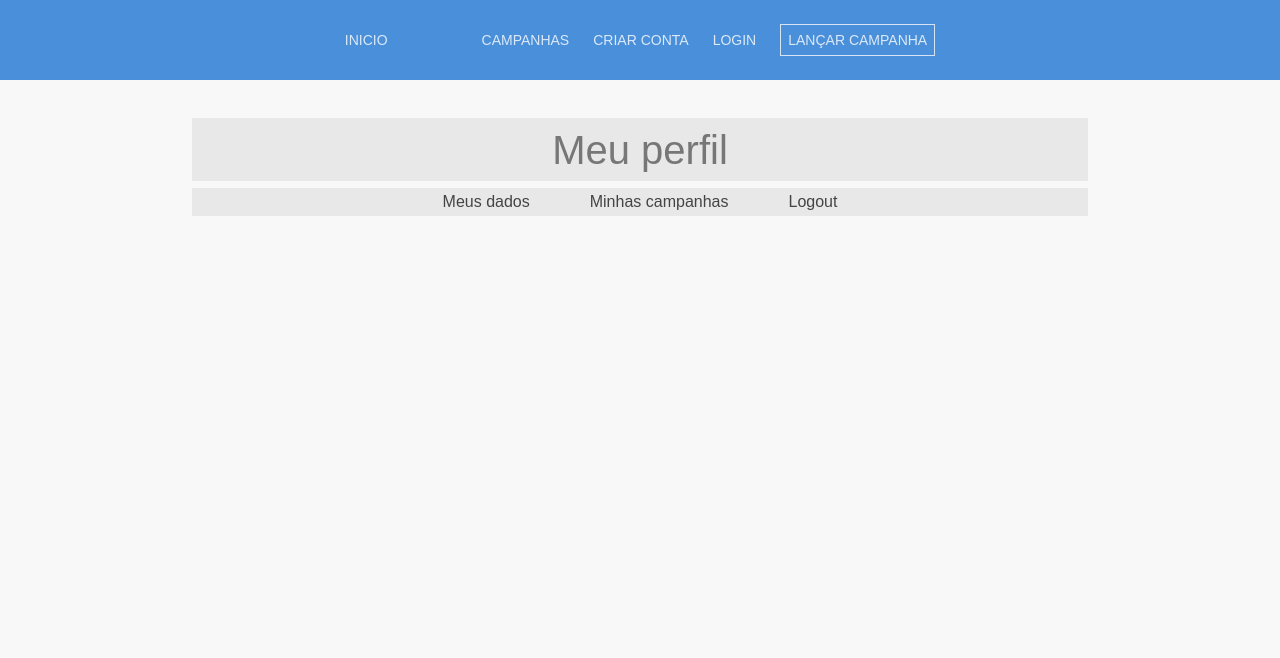
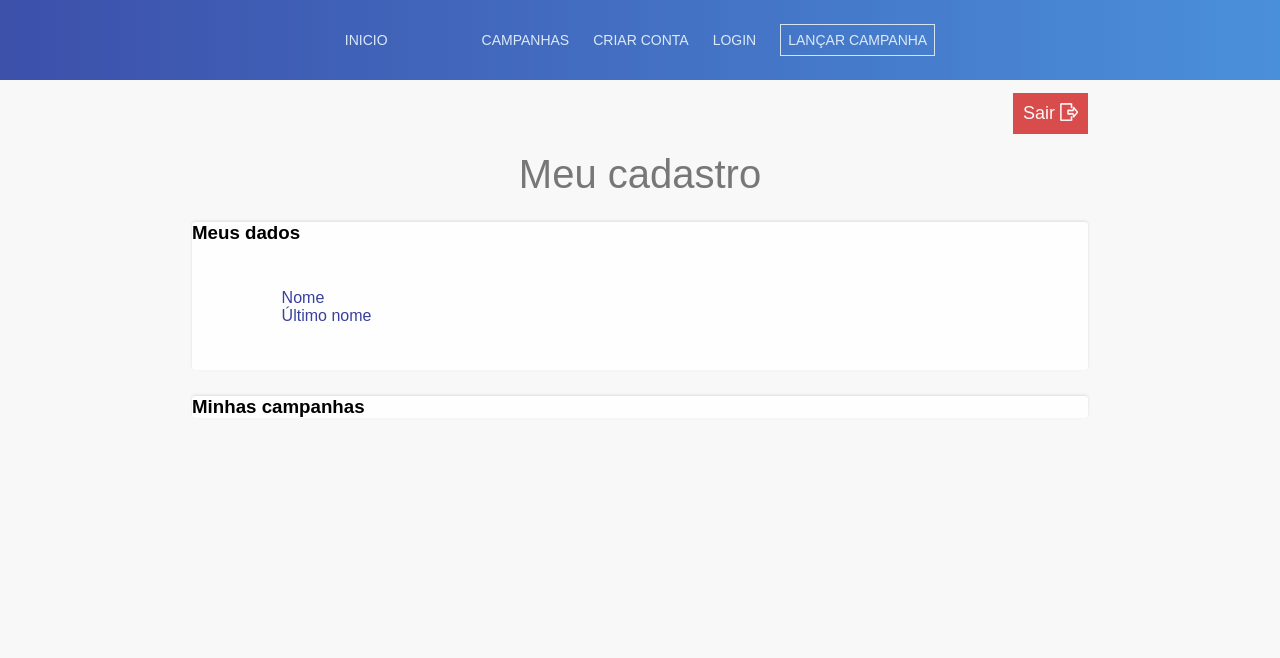
Before and after one commit to joaobnd/frontend-psoft, a PHP site: page /views/profile.html in a window 1280 px wide. Shown: the top 658 px of the page. Run offline with PHP 8.4, Linux system fonts and the light colour scheme.

Commit message:
Atualiza a pagina de perfil e inicia a us3

```diff
--- a/services/logoutService.js
+++ /dev/null
@@ -1,14 +0,0 @@
-let $logoutButton = document.querySelector("#logout-btn");
-
-$logoutButton.addEventListener('click', () => {
-    logout();
-});
-
-/**
- * Desloga o usuário do sistema.
- */
-function logout() {
-    localStorage.removeItem('token');
-    localStorage.removeItem('email');
-    window.location.href = "index.html";
-};
--- /dev/null
+++ b/services/profileService.js
@@ -0,0 +1,17 @@
+
+
+
+let $logoutButton = document.querySelector("#logout-btn");
+
+$logoutButton.addEventListener('click', () => {
+    logout();
+});
+
+/**
+ * Desloga o usuário do sistema.
+ */
+function logout() {
+    localStorage.removeItem('token');
+    localStorage.removeItem('email');
+    window.location.href = "index.html";
+};
--- a/styles/create-campaign.css
+++ b/styles/create-campaign.css
@@ -24,6 +24,7 @@ h2 {
     width: 100%;
     height: 60px;
     background-color: #4a8fda;
+    background: linear-gradient(to right, #39409E, #4a8fda) no-repeat 00 / cover;
     opacity: 100%;
     position: absolute;
 }
--- a/styles/index.css
+++ b/styles/index.css
@@ -16,6 +16,7 @@ body {
     width: 100%;
     height: 60px;
     background-color: #171718;
+    background: linear-gradient(to right, #000, #171718) no-repeat 0 0 / cover;
     opacity: 80%;
     position: fixed;
 }
@@ -120,6 +121,8 @@ body {
 }
 
 #launch-div button{
+    cursor: pointer;
+    background-color: #F8F8F8;
     font-size: 22px;
     text-transform: uppercase;
     position: inherit;
@@ -136,7 +139,7 @@ footer {
 }
 
 #launch-div button:hover{
-    background-color: #CCC;
+    background-color: #e5e8fa;
 }
 
 #text-footer {
--- a/styles/login.css
+++ b/styles/login.css
@@ -24,6 +24,7 @@ h2 {
     width: 100%;
     height: 60px;
     background-color: #4a8fda;
+    background: linear-gradient(to right, #39409E, #4a8fda) no-repeat 00 / cover;
     opacity: 100%;
     position: absolute;
 }
@@ -129,6 +130,7 @@ h2 {
 }
 
 .submit-form button {
+    cursor: pointer;
     background-color: #4a8fda;
     color: #F8F8F8;
     border: none;
--- a/styles/profile.css
+++ b/styles/profile.css
@@ -25,6 +25,7 @@ h2 {
     width: 100%;
     height: 60px;
     background-color: #4a8fda;
+    background: linear-gradient(to right, #39409E, #4a8fda) no-repeat 00 / cover;
     opacity: 80%;
     position: fixed;
 }
@@ -81,38 +82,56 @@ h2 {
     width: 100%;
 }
 
-#container-options {
-    margin: 3% 15%;
-    background-color: #E8E8E8;
+
+#logout-div button{
+    cursor: pointer;
+    display: flex;
+    margin: 0 0 0 auto;
+    padding: 10px 10px;
+    font-size: 18px;
+    color: #F8F8F8;
+    background-color: rgb(216, 76, 76);
+    border-style: none;
 }
 
-#options-navbar ul {
-    display: flex;
-    justify-content: center;
-    list-style: none;
-    border-top: 7px solid #F8F8F8;
+#logout-div button:hover{
+    background-color: rgb(189, 63, 63);
 }
 
-#options-navbar ul li{
-    background-color: #E8E8E8;
-    display: inline;
-    margin: 5px 30px;
-    font-style: normal;
-    text-decoration: none;
-    list-style: none;
+#logout-div img {
+    margin-left: 5px;
 }
 
-#options-navbar a {
-    text-decoration: none;
-    color: #444;
+#container {
+    margin: 1% 15% 0px 15%;
+    border-top-left-radius: 5px;
+    border-top-right-radius: 5px;
+
 }
 
-#options-navbar a:hover {
-    border-bottom: 1.6px solid #444;
+#my-data-section {
+    margin: 2% 15%;
+    padding-top: 30px 10px;
+    background-color: #FEFEFE;
+    border-radius: 3px;
+    box-shadow: 0px -1px 3px #DDD;
 }
 
-#options-navbar a:visited {
-    color: #444;
+#my-data-section ul{
+    list-style: none;
+    color: #39409E;
+}
+
+#my-data-div{
+    padding: 5% 10%;
+}
+
+#my-campaigns-section {
+    margin: 2% 15%;
+    padding-top: 30px 10px;
+    background-color: #FEFEFE;
+    border-radius: 3px;
+    box-shadow: 0px -1px 3px #DDD;
 }
 
 footer {
--- a/styles/register.css
+++ b/styles/register.css
@@ -23,6 +23,7 @@ h2 {
     width: 100%;
     height: 60px;
     background-color: #4a8fda;
+    background: linear-gradient(to right, #39409E, #4a8fda) no-repeat 00 / cover;
     opacity: 100%;
     position: absolute;
 }
@@ -105,13 +106,14 @@ h2 {
     color: #666;
 }
 
-.submit-form input[type="text"], input[type="password"] {
+.submit-form input[type="text"], input[type="password"], input[type="number"]{
     padding: 7px;
     width: 100%;
     margin-bottom: 5px;
 }
 
 .submit-form button {
+    cursor: pointer;
     background-color: #4a8fda;
     color: #F8F8F8;
     border: none;
--- a/views/index.html
+++ b/views/index.html
@@ -55,7 +55,7 @@
 
     <!-- CAMPANHAS ATIVAS -->
     <section id="campaigns-section">
-        <h2>Campanhas</h2>
+        <h2>Campanhas ativas</h2>
     </section>
 
     <!-- RODAPÉ -->
--- a/views/profile.html
+++ b/views/profile.html
@@ -7,8 +7,7 @@
     <meta name="keywords" content="crowdfunding, doação, vaquinha">
     <meta name="keywords" content="Uma plataforma de crowdfunding gratuita feita para você!">
     <link rel="stylesheet" href="../styles/profile.css">
-    <script src="../services/userService.js" type="module"></script>
-    <script src="../services/logoutService.js" type="module"></script>
+    <script src="../services/profileService.js" type="module"></script>
 </head>
 <body>
     <!-- NAVBAR -->
@@ -44,23 +43,38 @@
 
     <!-- MEU PERFIL -->
     <section id="profile-section">
-        <div id="container-options">
-            <h2>Meu perfil</h2>
-            <div id="options-div">
-                <nav id="options-navbar">
+        <div id="container">
+            <div id="logout-div">
+                <button id="logout-btn">Sair <img src="../styles/img/logout.png" alt="logout icon"></button>
+            </div>
+            <h2>Meu cadastro</h2>
+        </div>
+    </section>
+
+    <!-- DADOS -->
+    <section id="my-data-section">
+        <h3>
+            Meus dados
+        </h3>
+        <div id="my-data-div">
             <ul>
                 <li>
-                            <a href="#" id="my-data-btn">Meus dados</a>
+                    <span>Nome</span>
                 </li>
                 <li>
-                            <a href="#" id="my-campaigns-btn">Minhas campanhas</a>
-                        </li>
-                        <li>
-                            <a href="index.html" id="logout-btn">Logout</a>
+                    <span>Último nome</span>
                 </li>
             </ul>
-                </nav>
         </div>
+    </section>
+
+    <!-- CAMPANHAS -->
+    <section id="my-campaigns-section">
+        <h3>
+            Minhas campanhas
+        </h3>
+        <div id="my-campaigns-div">
+
         </div>
     </section>
 
--- a/views/register.html
+++ b/views/register.html
@@ -65,7 +65,7 @@
 
                 <div class="form-group">
                     <label>Nº do cartão de crédito</label>
-                    <input type="text" id="register-creditcard" required>
+                    <input type="number" id="register-creditcard" required>
                 </div>
 
                 <div class="form-group">
```
Also changed, not shown: styles/campaigns.css (+45 -6 lines), views/campaigns.html (+15 -4 lines), services/userService.js (line endings or trailing spaces), styles/img/donation.png (deleted), styles/img/logout.png (added), styles/img/meeting.jpg (deleted), styles/img/plan.jpg (deleted), styles/img/profile.jpg (deleted). Lines whose indentation alone changed are shown as unchanged.
